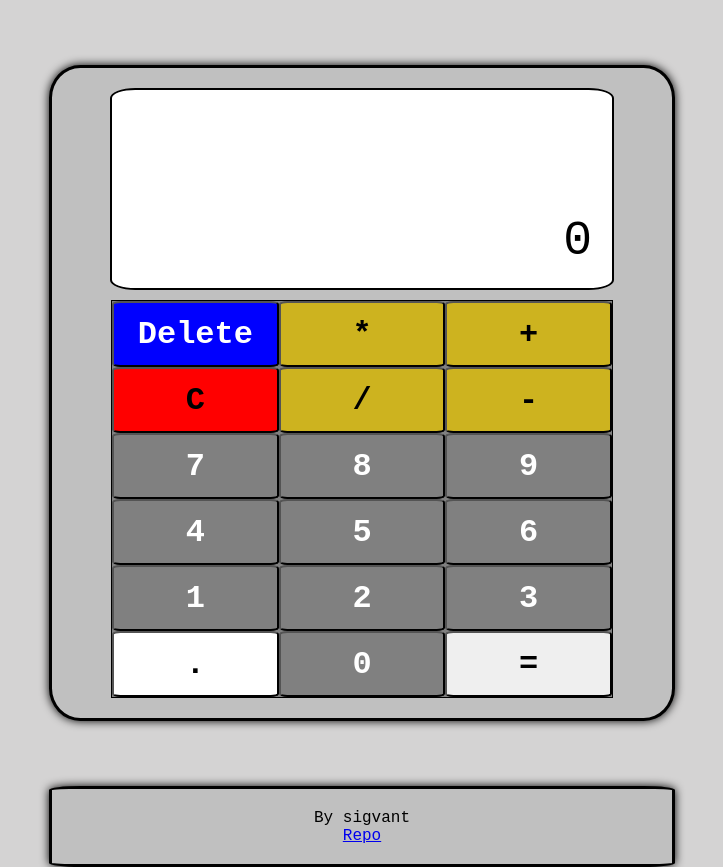
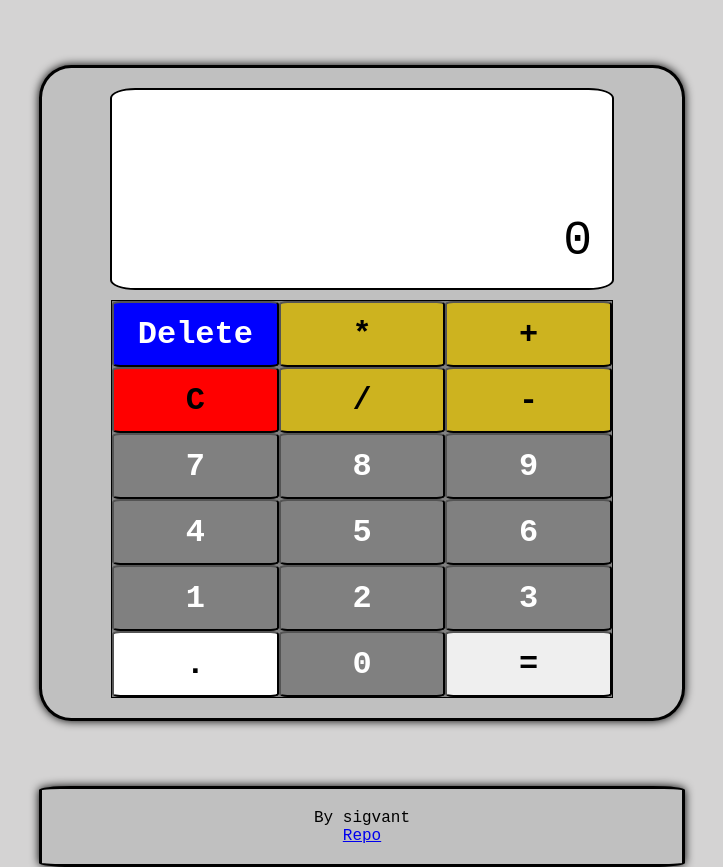
Before and after one commit to sigvant/top-calculator, a plain HTML site: page index.html in a window 1280 px wide. Shown: the whole page, without its empty margins (278-1001 px from the left). Drawn offline with Linux system fonts and the light colour scheme.

Commit message:
fixed screen overflow bug

```diff
--- a/style.css
+++ b/style.css
@@ -9,7 +9,7 @@ body {
     margin: 0 auto;
     margin-top: 65px;
     padding: 20px;
-    width: 580px;
+    width: 600px;
     height: 610px;
     display: flex;
     flex-direction: column;
@@ -85,7 +85,7 @@ body {
     margin: 0 auto;
     margin-top: 65px;
     padding: 20px;
-    width: 580px;
+    width: 600px;
     height: 35px;
     display: flex;
     flex-direction: column;
```
